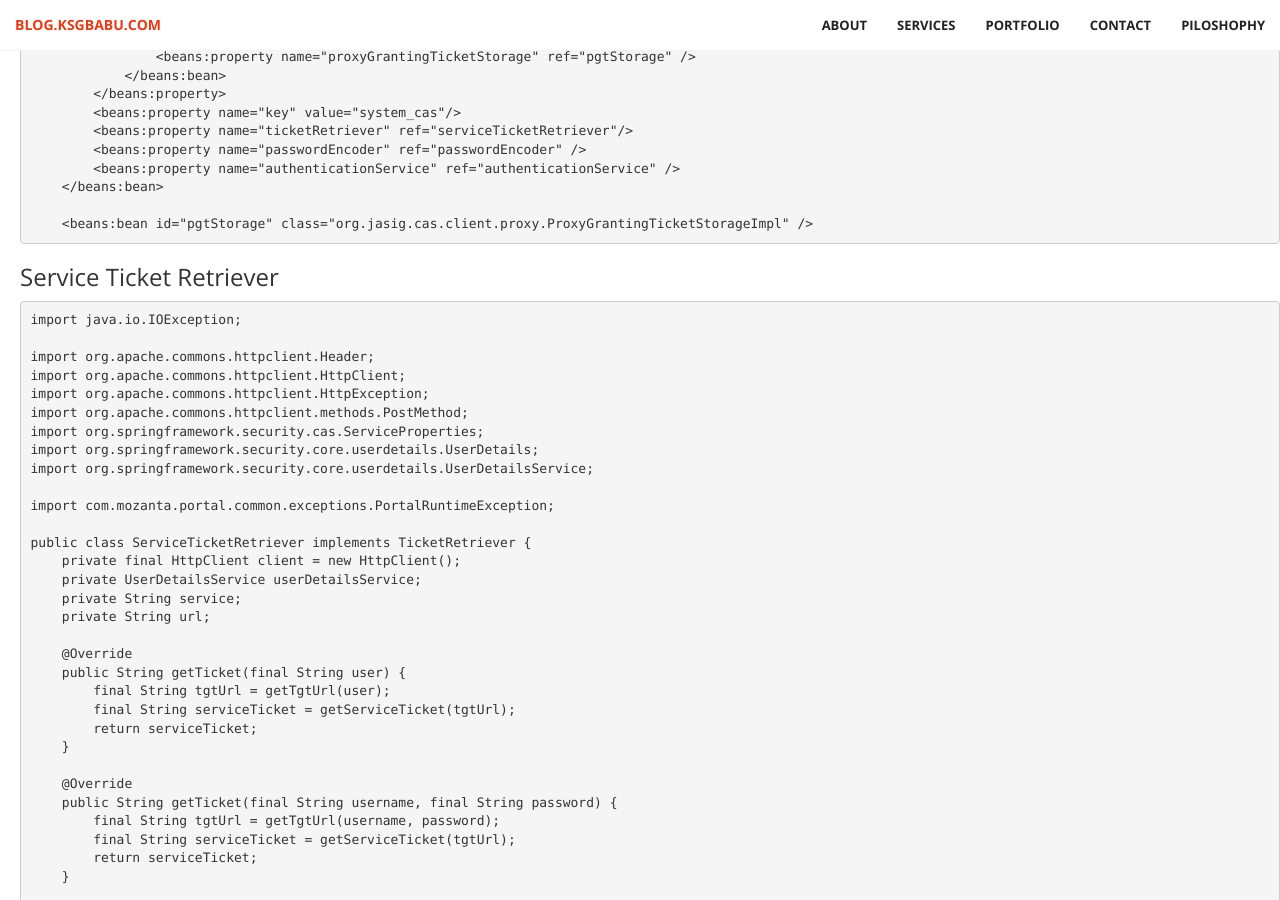
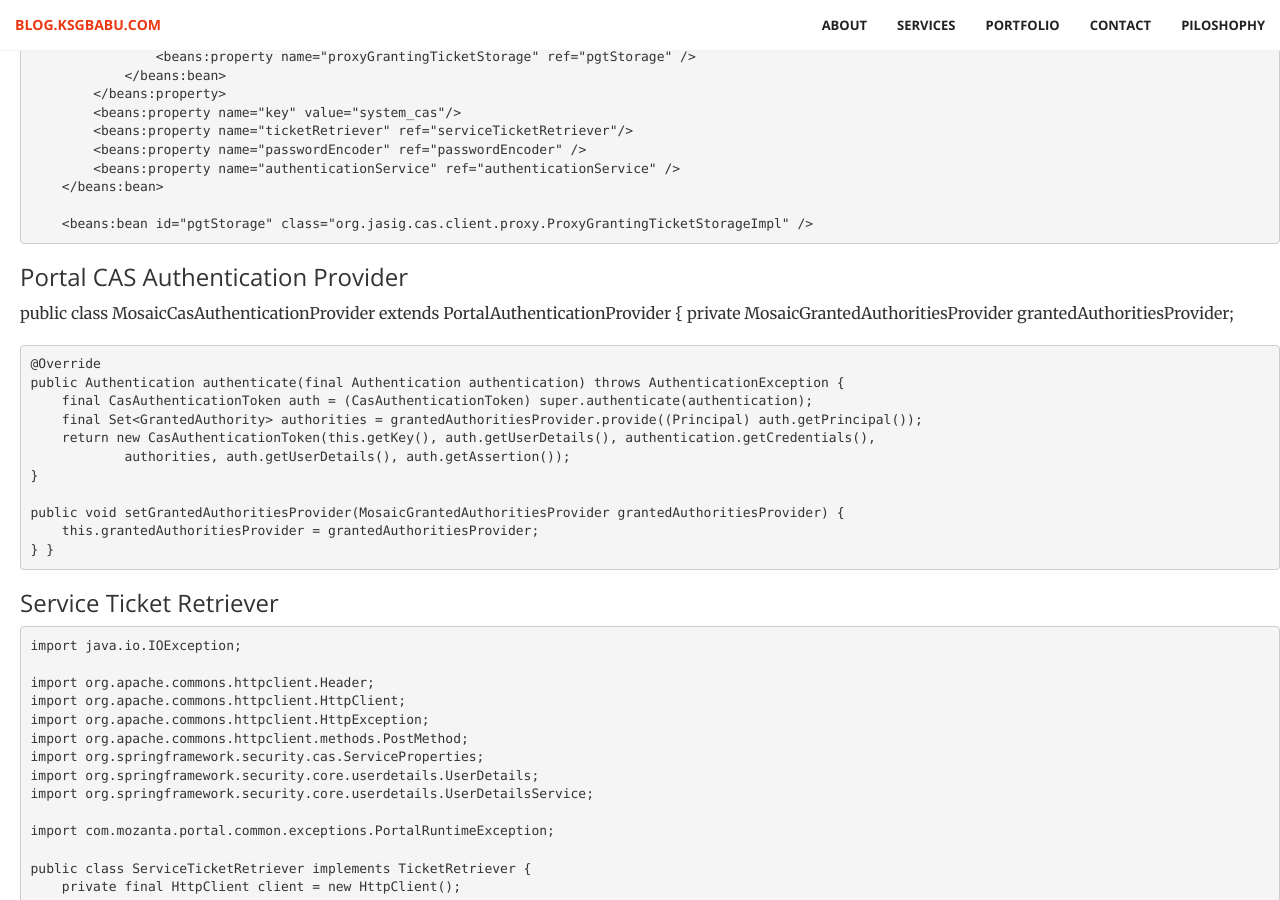
Before and after one commit to ksgbabu/ksgbabu.github.io, a Jekyll site: the page built from _posts/oct-2015/2015-10-8-CAS-integrations.md, in a window 1280 px wide and 900 px high, scrolled down 1485 px. Built offline with Jekyll 4.4.1, drawn with Linux system fonts in a browser that asks for light colours.

Commit message:
updated cas integration with Authentication provider

```diff
--- a/_posts/oct-2015/2015-10-8-CAS-integrations.md
+++ b/_posts/oct-2015/2015-10-8-CAS-integrations.md
@@ -85,6 +85,23 @@ Add a custom filter in the security.xm
 
 	    <beans:bean id="pgtStorage" class="org.jasig.cas.client.proxy.ProxyGrantingTicketStorageImpl" />
 
+### Portal CAS Authentication Provider
+
+public class MosaicCasAuthenticationProvider extends PortalAuthenticationProvider {
+    private MosaicGrantedAuthoritiesProvider grantedAuthoritiesProvider;
+
+    @Override
+    public Authentication authenticate(final Authentication authentication) throws AuthenticationException {
+        final CasAuthenticationToken auth = (CasAuthenticationToken) super.authenticate(authentication);
+        final Set<GrantedAuthority> authorities = grantedAuthoritiesProvider.provide((Principal) auth.getPrincipal());
+        return new CasAuthenticationToken(this.getKey(), auth.getUserDetails(), authentication.getCredentials(),
+                authorities, auth.getUserDetails(), auth.getAssertion());
+    }
+
+    public void setGrantedAuthoritiesProvider(MosaicGrantedAuthoritiesProvider grantedAuthoritiesProvider) {
+        this.grantedAuthoritiesProvider = grantedAuthoritiesProvider;
+    }
+}
 
 ### Service Ticket Retriever
 
```
Also changed, not shown: _posts/sept-2018/2018-09-03-Hadoop-cluster-hardware-sizing.md (added, +25 -0 lines), _posts/sept-2018/2018-08-31-Ldap-Configure-for-cas-connectivity.md (added).
